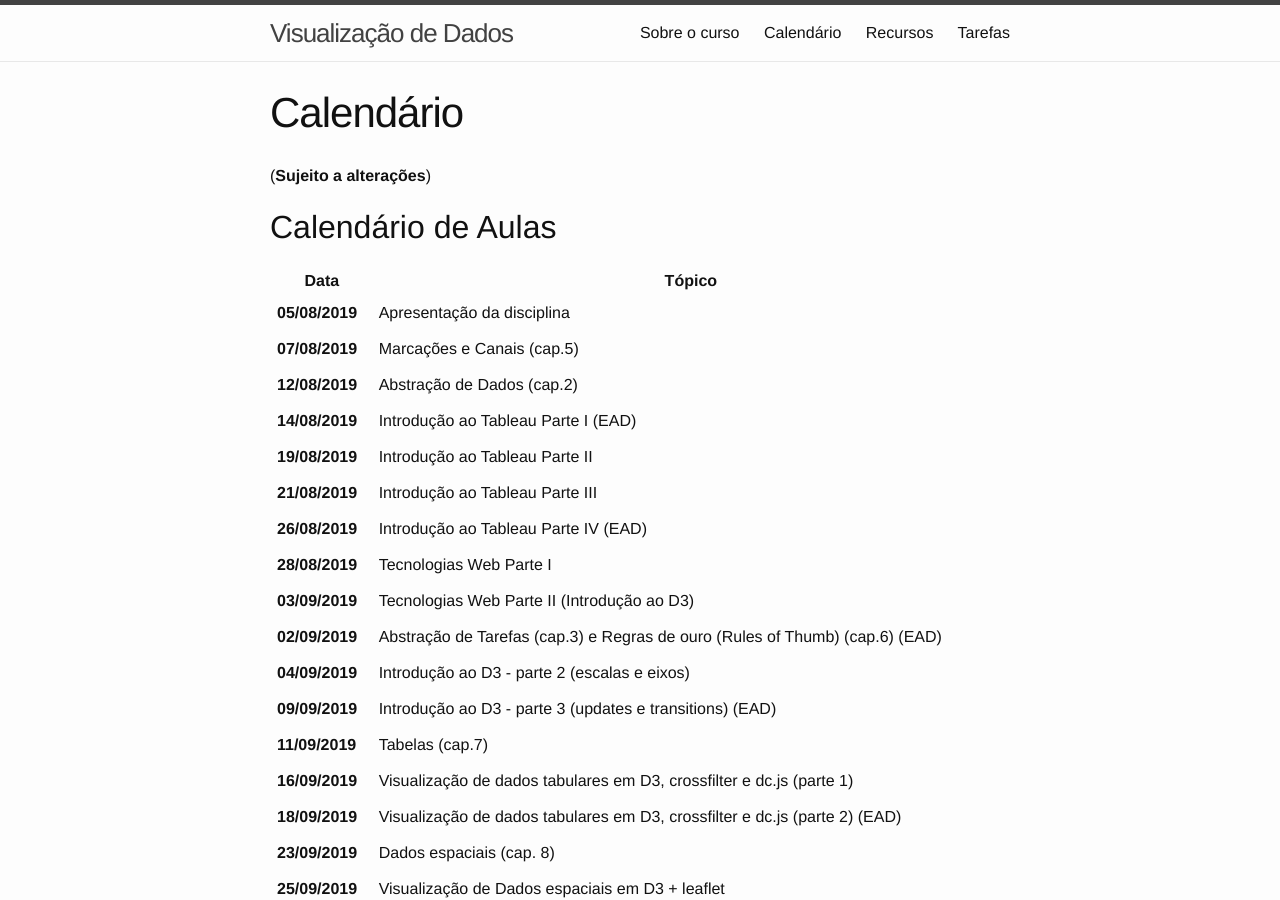
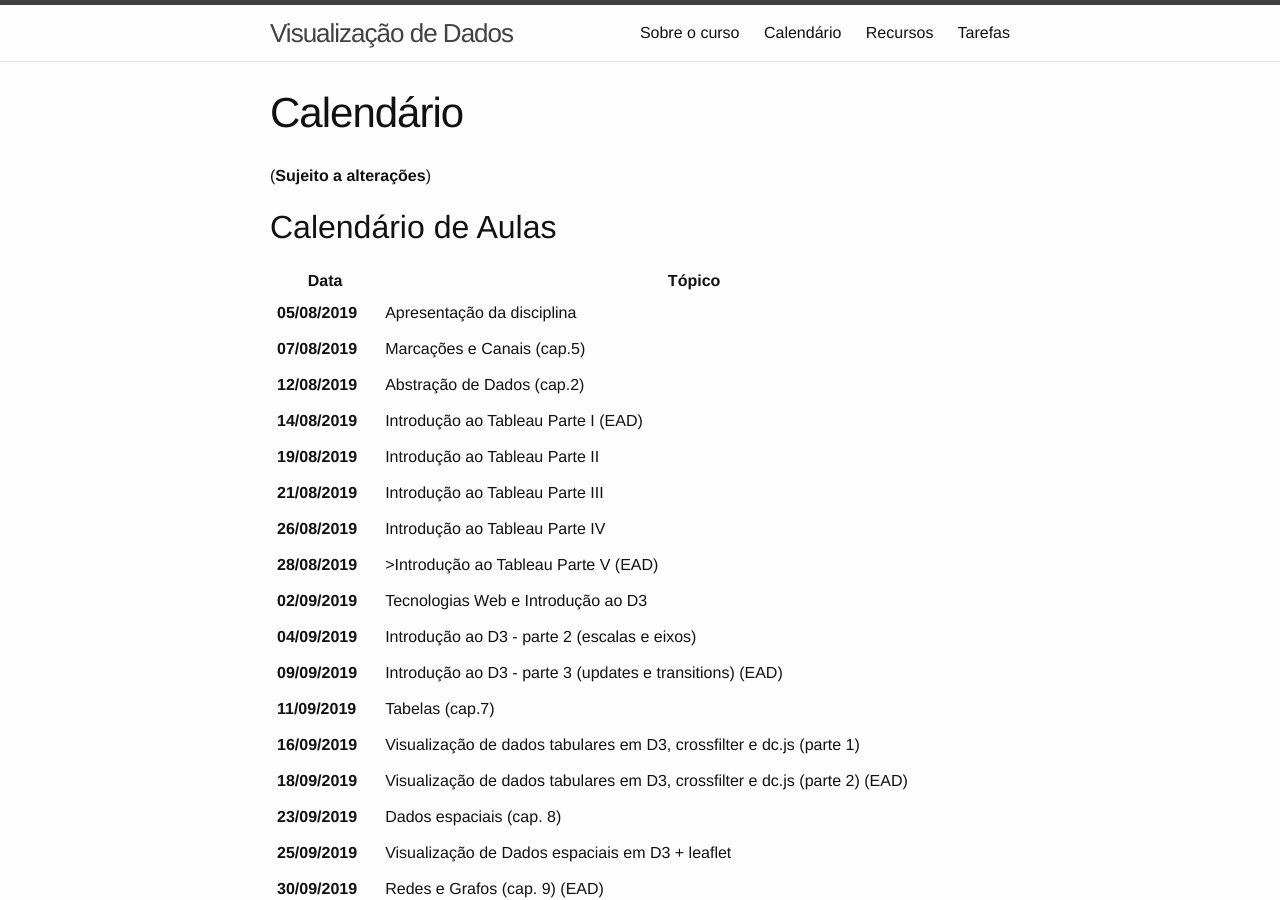
Before and after one commit to emanueles/datavis-course, a Jekyll site: the page built from calendar.md, in a window 1280 px wide and 900 px high. Built offline with Jekyll 4.4.1, drawn with Linux system fonts in a browser that asks for light colours.

Commit message:
Updated calendar.

```diff
--- a/calendar.md
+++ b/calendar.md
@@ -43,19 +43,15 @@
     </tr>
     <tr>
       <td><b>26/08/2019</b></td>
-      <td>Introdução ao Tableau Parte IV (EAD)</td>
+      <td>Introdução ao Tableau Parte IV</td>
     </tr>
     <tr>
       <td><b>28/08/2019</b></td>
-      <td>Tecnologias Web Parte I</td>
-    </tr>
-    <tr>
-      <td><b>03/09/2019</b></td>
-      <td>Tecnologias Web Parte II (Introdução ao D3)</td>
+      <td>>Introdução ao Tableau Parte V (EAD)</td>
     </tr>
     <tr>
       <td><b>02/09/2019</b></td>
-      <td>Abstração de Tarefas (cap.3) e Regras de ouro (Rules of Thumb) (cap.6) (EAD)</td>
+      <td>Tecnologias Web e Introdução ao D3</td>
     </tr>
     <tr>
       <td><b>04/09/2019</b></td>
```
